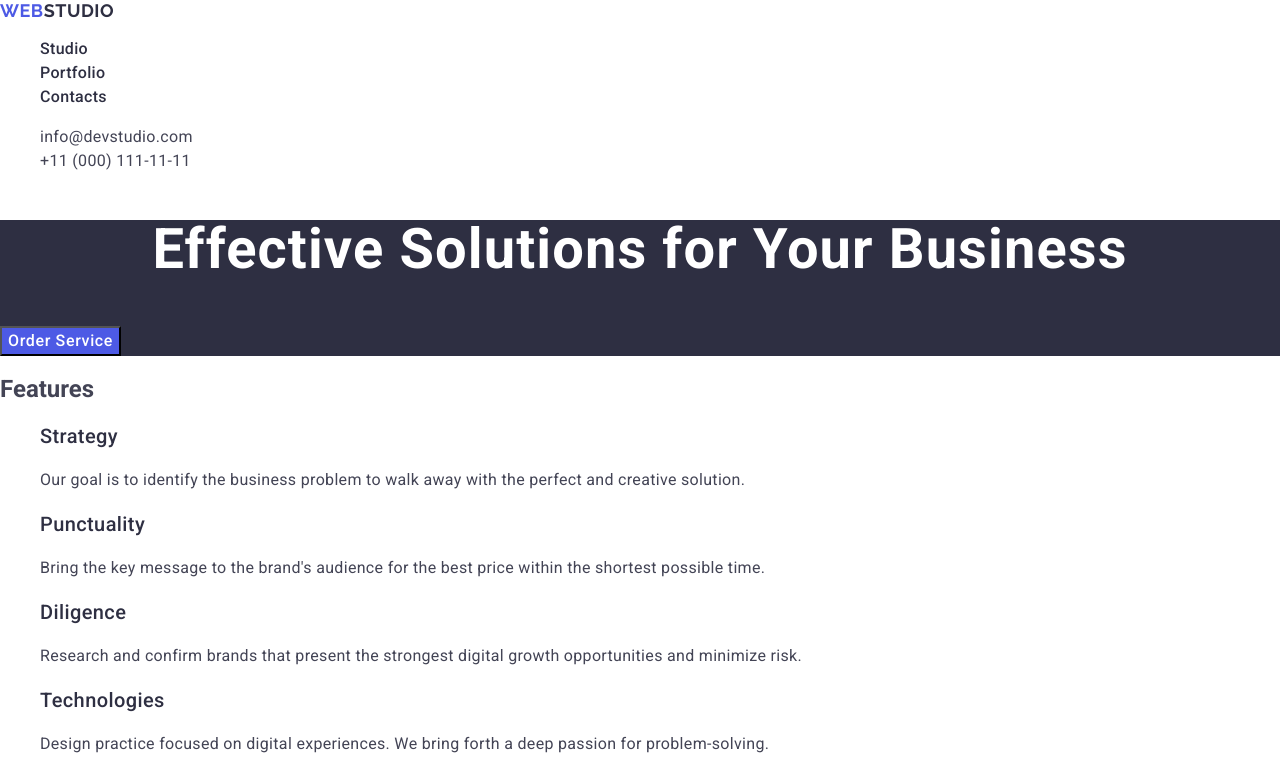
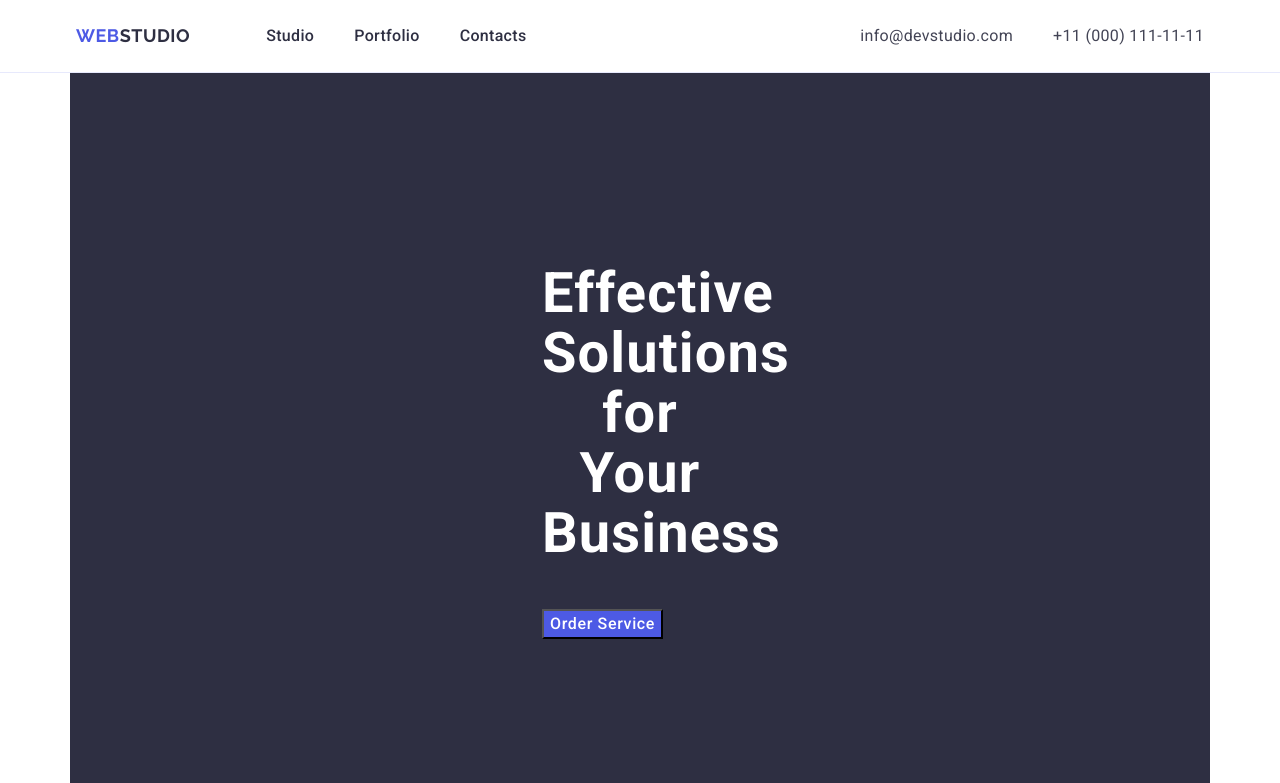
Before and after one commit to Tereshchuk-Yuliia/goit-markup-hw-03, a plain HTML site: page index.html in a window 1280 px wide. Shown: the top 783 px of the page. Drawn offline with nearby package versions, Linux system fonts and the light colour scheme.

Commit message:
update index.html file

```diff
--- a/css/styles.css
+++ b/css/styles.css
@@ -7,12 +7,35 @@ ul,ol {
     list-style: none;
     text-decoration: none;
     font-style: normal;
+    margin: 0;
+    padding: 0;
 }
-
 a {
     text-decoration: none;
 }
+p,h1,h2,h3,h4 {
+    margin-top: 0;
+    margin-bottom: 0;
+}
+.container {
+    width: 1158px;
+    padding: 0 15px;
+    margin: 0  auto;
+
+}
 /* --header */
+.header{
+border-bottom: 1px solid #e7e9fc;
+}
+.navigation {
+display: flex;
+align-items: center;
+}
+
+.header-container{
+    display: flex;
+    align-items: center;
+}
 .header-logo {
     font-weight: 700;
     font-size: 18px;
@@ -21,6 +44,7 @@ a {
     text-transform: uppercase;
     color: #4d5ae5;
     font-family: "Raleway", sans-serif;
+    margin-right: 76px;
 }
 .header-logo-part {
     font-weight: 700;
@@ -31,12 +55,18 @@ a {
     color: #2e2f42;
     font-family: "Raleway", sans-serif;
     }
+.header-menu-list{
+    display: flex;
+    gap: 40px;
+}
 .header-menu-link{
     font-weight: 500;
     font-size: 16px;
     line-height: 1.5;
     letter-spacing: 0.02em;
     color: #2e2f42;
+    padding: 24px 0;
+    display: block;
 }
 .header-menu-link:hover,
 .header-menu-link:focus{
@@ -44,6 +74,11 @@ a {
 }
 .address {
     font-style: normal;
+    margin-left: auto;
+}
+.address-list {
+    display: flex;
+    gap: 40px;
 }
 .header-contact {
     font-size: 16px;
@@ -57,7 +92,12 @@ color: #404bbf;
 }
 /* hero */
 .hero{
+
+}
+.hero-container{
 background-color: #2e2f42;
+padding: 191px 472px 188px 472px;
+width: 1140px;
 }
 .hero-title {
     font-weight: 700;
@@ -66,6 +106,7 @@ background-color: #2e2f42;
     letter-spacing: 0.02em;
     text-align: center;
     color: #fff;
+    margin-bottom: 45px;
 }
 .hero-btn{
     font-weight: 500;
@@ -82,10 +123,27 @@ background-color: #404bbf;
 }
 
 /* -----features */
-.features {}
+.features {
+    background-color: #ffffff;
+    padding: 120px;
+    max-height: 140px;
+
+}
 
 .features-list {}
 
+.visually-hidden {
+    position: absolute;
+    width: 1px;
+    height: 1px;
+    margin: -1px;
+    border: 0;
+    padding: 0;
+    white-space: nowrap;
+    clip-path: inset(100%);
+    clip: rect(0 0 0 0);
+    overflow: hidden;
+}
 
 .features-item {}
 
@@ -197,6 +255,8 @@ background-color: #2e2f42;
     text-transform: uppercase;
     color: #f4f4fd;
     font-family: "Raleway", sans-serif;
+    display: inline;
+    margin-bottom: 19px;
 }
 .footer-text {
     font-weight: 400;
--- a/index.html
+++ b/index.html
@@ -14,7 +14,8 @@
 </head>
 <body>
 <header class="header">
-    <nav>
+ <div class="container header-container">
+        <nav class="navigation">
             <a class="header-logo" href="./index.html">Web<span class="header-logo-part">Studio</span></a>
             <ul class="header-menu-list">
                 <li><a class="header-menu-link" href="./index.html">Studio</a></li>
@@ -23,18 +24,22 @@
             </ul>
         </nav>
         <address class="address">
-        <ul>
+            <ul class="address-list">
                 <li><a class="header-contact" href="mailto:info@devstudio.com">info@devstudio.com</a></li>
                 <li><a class="header-contact" href="tel:+110001111111">+11 (000) 111-11-11</a></li>
             </ul>
         </address>
+ </div>
 </header>
 <main>
 <section class="hero">
+<div class="container hero-container">
         <h1 class="hero-title">Effective Solutions for Your Business</h1>
         <button type="button" class="hero-btn">Order Service</button>
+</div>
 </section>
     <section class="features">
+       <div class="container features-container">
             <h2 class="visually-hidden">Features</h2>
             <ul class="features-list">
                 <li class="features-item">
@@ -54,8 +59,10 @@
                     <p class="features-text">Design practice focused on digital experiences. We bring forth a deep passion for problem-solving.</p>
                 </li>
             </ul>
+       </div>
     </section>
     <section class="team">
+ <div class="container team-container">
         <h2 class="team-title">Our Team</h2>
         <ul class="team-list">
             <li class="team-item"><img class="team-img" src="./images/Guerrero1.jpg" width="264" height="260" alt="Mark Guerrero">
@@ -75,8 +82,10 @@
                 <p class="team-text">UI Designer</p>
             </li>
         </ul>
+ </div>
     </section>
     <section class="portfolio">
+ <div class="container portfolio-container">
             <h2 class="portfolio-title">Our Portfolio</h2>
             <ul class="portfolio-list">
                 <li class="portfolio-item">
@@ -110,11 +119,14 @@
                     <p class="portfolio-text">Marketing</p>
                 </li>
             </ul>
+ </div>
     </section>
 </main>
 <footer class="footer">
+<div class="container footer-container">
         <a class="footer-logo" href="./index.html">Web<span class="footer-logo-part">Studio</span></a>
         <p class="footer-text">Increase the flow of customers and sales for your business with digital marketing & growth solutions.</p>
+</div>
 </footer>
 </body>
 </html>
```
Lines whose indentation alone changed are shown as unchanged.
